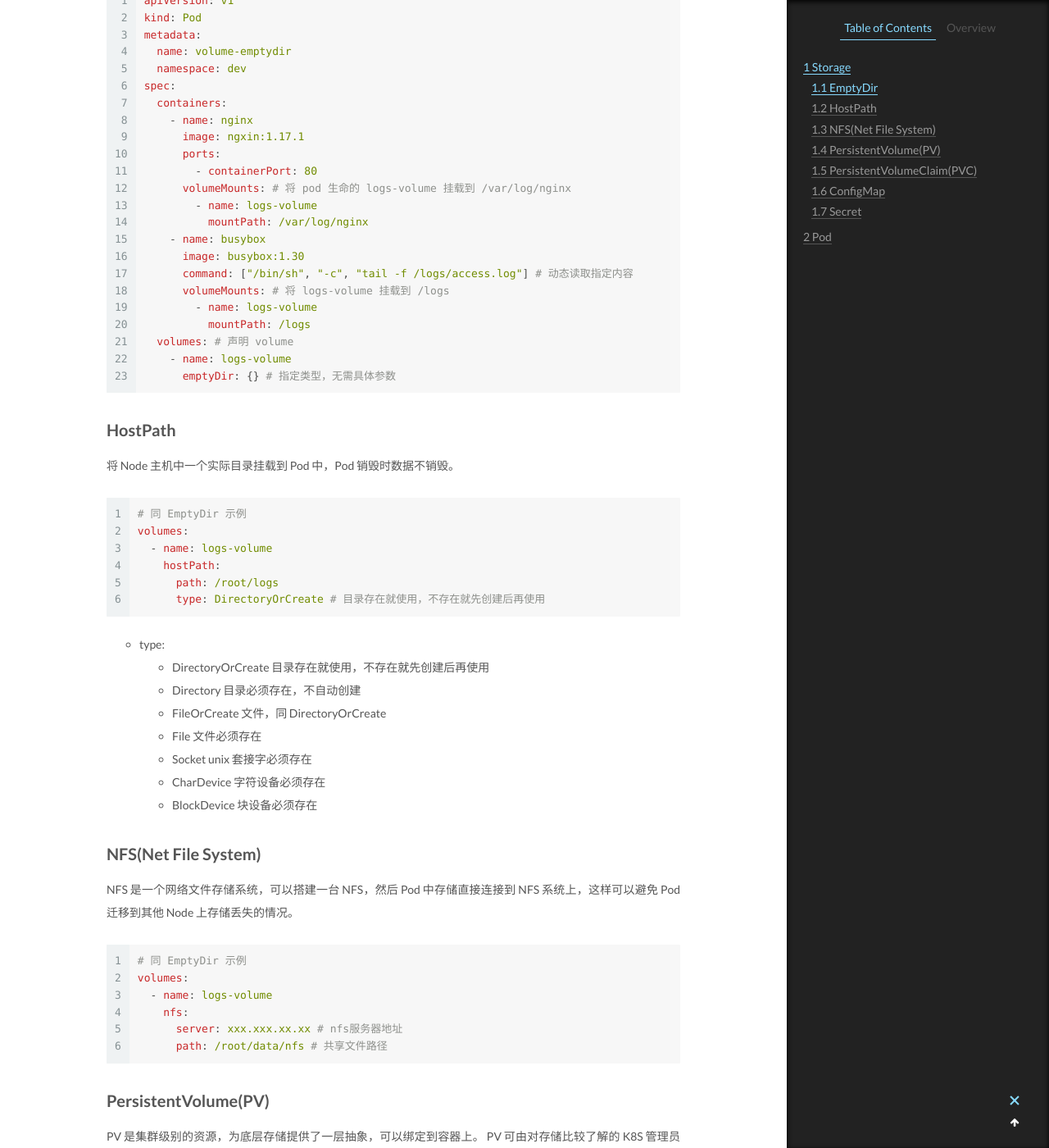
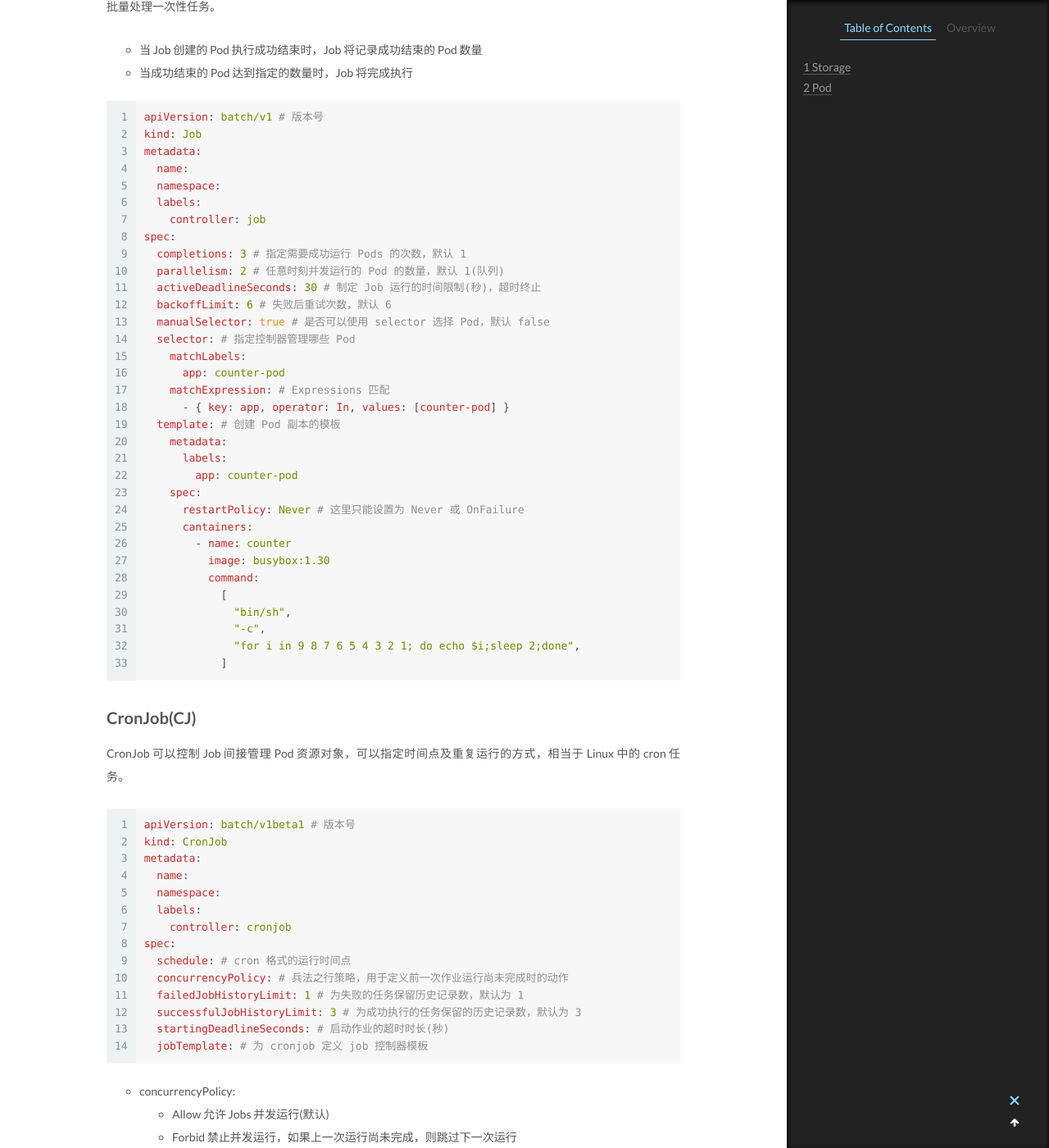
Before and after one commit to CodeHunter2006/CodeHunter2006.github.io, a Jekyll site: the page built from _posts/2021-10-12-Kubernetes_Spec.md, in a window 1280 px wide and 1400 px high, scrolled down 5286 px. Shown: the whole window at 82% size. Built offline with Jekyll 4.4.1, drawn with Linux system fonts in a browser that asks for light colours; some of the changed text lies outside the part shown.

Commit message:
docs: add contents

````diff
--- a/_posts/2021-10-12-Kubernetes_Spec.md
+++ b/_posts/2021-10-12-Kubernetes_Spec.md
@@ -125,6 +125,26 @@
           - containerPort: 80   # 对容器外部开放的端口号
 ```
 
+## DaemonSet
+
+确保全部(或一些) Node 上运行一个 Pod 的副本。当有新 Node 加入 cluster 时，也会为他新增一个 Pod。
+当有 Node 从集群移除时，Pod 也会被回收。删除 DaemonSet 将会删除它创建的所有 Pod。
+
+- 典型用法：
+  - 在每个 Node 上运行日志收集或监控程序，如：filebeat、logstash、Prometheus Node Exporter
+  - 在每个 Node 上定时拉取代码、镜像，已确保一定的缓存，避免冷启动速度慢
+
+```yml
+apiVersion: apps/v1
+kind: DaemonSet
+metadata:
+  name: nginx-daemonset
+  labels:
+    app: nginx
+spec:
+  template: # 同 Deployment，只是没有 replicas
+```
+
 ## StatefulSet
 
 适合处理"有状态"的 Pod，即 Pod 重启后名称、网络地址、存储不变。
@@ -194,6 +214,78 @@
 - pvc 名称：
   `www-storage-nginx-web-0`
 - Pod 中用`controller-revision-hash`来标识当前版本
+
+## Job
+
+批量处理一次性任务。
+
+- 当 Job 创建的 Pod 执行成功结束时，Job 将记录成功结束的 Pod 数量
+- 当成功结束的 Pod 达到指定的数量时，Job 将完成执行
+
+```yml
+apiVersion: batch/v1 # 版本号
+kind: Job
+metadata:
+  name:
+  namespace:
+  labels:
+    controller: job
+spec:
+  completions: 3 # 指定需要成功运行 Pods 的次数，默认 1
+  parallelism: 2 # 任意时刻并发运行的 Pod 的数量，默认 1(队列)
+  activeDeadlineSeconds: 30 # 制定 Job 运行的时间限制(秒)，超时终止
+  backoffLimit: 6 # 失败后重试次数，默认 6
+  manualSelector: true # 是否可以使用 selector 选择 Pod，默认 false
+  selector: # 指定控制器管理哪些 Pod
+    matchLabels:
+      app: counter-pod
+    matchExpression: # Expressions 匹配
+      - { key: app, operator: In, values: [counter-pod] }
+  template: # 创建 Pod 副本的模板
+    metadata:
+      labels:
+        app: counter-pod
+    spec:
+      restartPolicy: Never # 这里只能设置为 Never 或 OnFailure
+      cantainers:
+        - name: counter
+          image: busybox:1.30
+          command:
+            [
+              "bin/sh",
+              "-c",
+              "for i in 9 8 7 6 5 4 3 2 1; do echo $i;sleep 2;done",
+            ]
+```
+
+## CronJob(CJ)
+
+CronJob 可以控制 Job 间接管理 Pod 资源对象，可以指定时间点及重复运行的方式，相当于 Linux 中的 cron 任务。
+
+```yml
+apiVersion: batch/v1beta1 # 版本号
+kind: CronJob
+metadata:
+  name:
+  namespace:
+  labels:
+    controller: cronjob
+spec:
+  schedule: # cron 格式的运行时间点
+  concurrencyPolicy: # 兵法之行策略，用于定义前一次作业运行尚未完成时的动作
+  failedJobHistoryLimit: 1 # 为失败的任务保留历史记录数，默认为 1
+  successfulJobHistoryLimit: 3 # 为成功执行的任务保留的历史记录数，默认为 3
+  startingDeadlineSeconds: # 启动作业的超时时长(秒)
+  jobTemplate: # 为 cronjob 定义 job 控制器模板
+```
+
+- concurrencyPolicy:
+  - Allow
+    允许 Jobs 并发运行(默认)
+  - Forbid
+    禁止并发运行，如果上一次运行尚未完成，则跳过下一次运行
+  - Replace
+    替换，取消当前正在运行的作业并用新作业替换它
 
 # Storage
 
@@ -401,6 +493,44 @@
 
 ## Secret
 
+和 configMap 功能类似，可以对数据进行 base64 编码保存、自动解码，**并不是真正的加密**。
+
+- 使用流程：
+  1. 创建 secret 资源，将 value 内容以 base64 编码
+  2. 创建 Pod，绑定 secret 为 volume
+  3. 在 Pod 中，直接读取 secret 对应的 key(读取文件)，可以自动返回解码后的原始数据内容
+
+```yml
+apiVersion: v1
+metadata:
+  name: secret
+  namespace: dev
+type: Opaque
+data:
+  username: YWRtaW4= # 原文 "admin" 经 base64 编码后的结果
+  password: MTIzNDU2
+---
+kind: Pod
+spec:
+  containers:
+    - name: nginx
+      volumeMounts: # secret 挂载目录
+        - name: config
+          mountPath: /secret/config
+  volumes:
+    - name: config
+      secret:
+        - secretName: secret
+```
+
+```yml
+# describe
+Data
+====
+password: 6 bytes # 将真实内容隐藏
+username: 5 bytes
+```
+
 # Pod
 
 ```yml
````
Also changed, not shown: _posts/2014-02-11-Mr_Luo.md (+17 -0 lines), _posts/2018-09-02-Linux_Shell_Command.md (+3 -3 lines), _posts/2019-10-01-Go_Modules.md (+4 -3 lines), _posts/2019-10-11-Go_Protobuf.md (+9 -7 lines).
